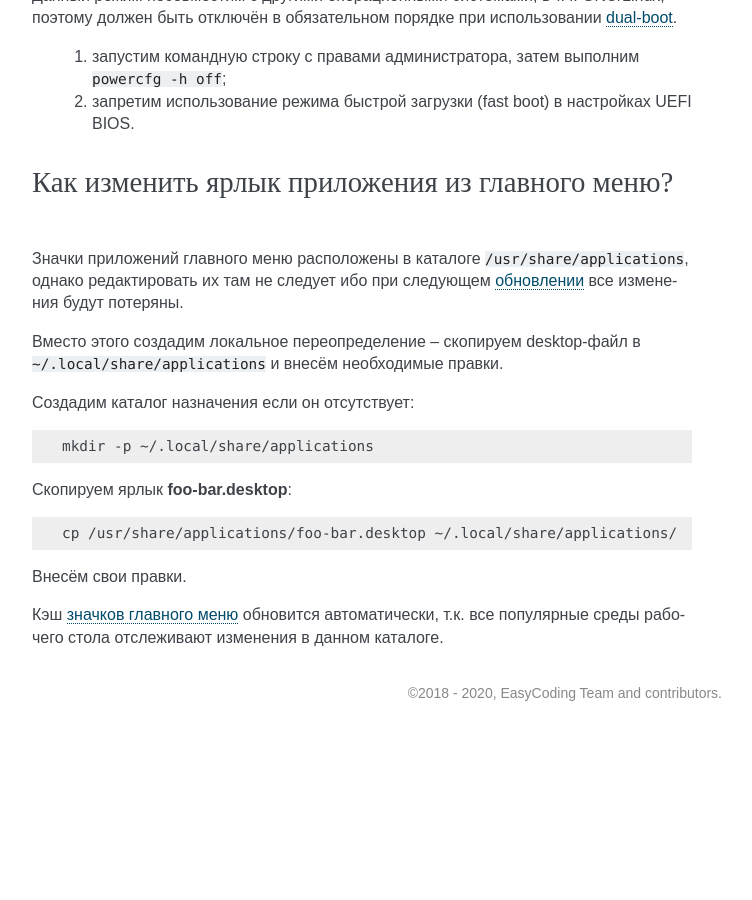
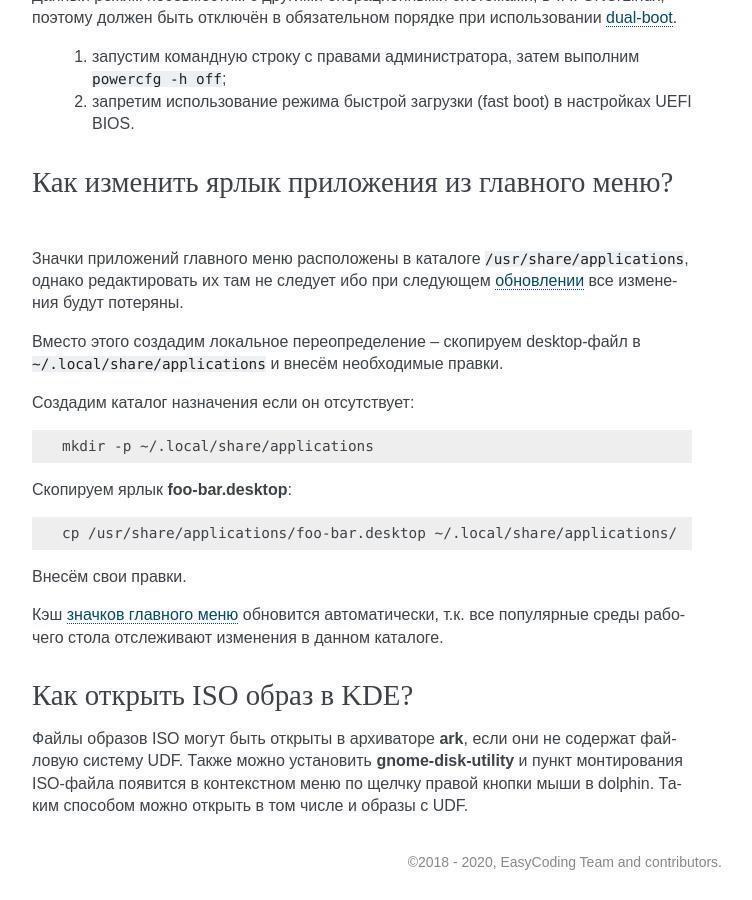
Before and after one commit to RussianFedora/FAQ, a Sphinx documentation site: the page built from source/using-system.rst, in a window 1280 px wide and 900 px high, scrolled down 16243 px. Shown: the whole window, without its empty margins (388-1140 px from the left). Built offline with Sphinx 7.4.7, drawn with Linux system fonts in a browser that asks for light colours; comment, search, counter and statistics services are not loaded; before the commit the page ends 16974 px from its top, so only the background shows below that; some of the changed text lies outside the part shown.

Commit message:
ISO image open in KDE
Добавлены инструкции по открытию любых ISO образов в среде КДЕ от пользователя.

```diff
--- a/source/using-system.rst
+++ b/source/using-system.rst
@@ -969,3 +969,12 @@ KDE предоставляет особый PAM модуль для автома
 Внесём свои правки.
 
 Кэш :ref:`значков главного меню <kde-icons-refresh>` обновится автоматически, т.к. все популярные среды рабочего стола отслеживают изменения в данном каталоге.
+
+.. index:: kde, iso, dolphin, ark, udf
+.. _kde-iso:
+
+Как открыть ISO образ в KDE?
+========================================================================
+
+Файлы образов ISO могут быть открыты в архиваторе **ark**, если они не содержат файловую систему UDF.
+Также можно установить **gnome-disk-utility** и пункт монтирования ISO-файла появится в контекстном меню по щелчку правой кнопки мыши в dolphin. Таким способом можно открыть в том числе и образы с UDF.
```
